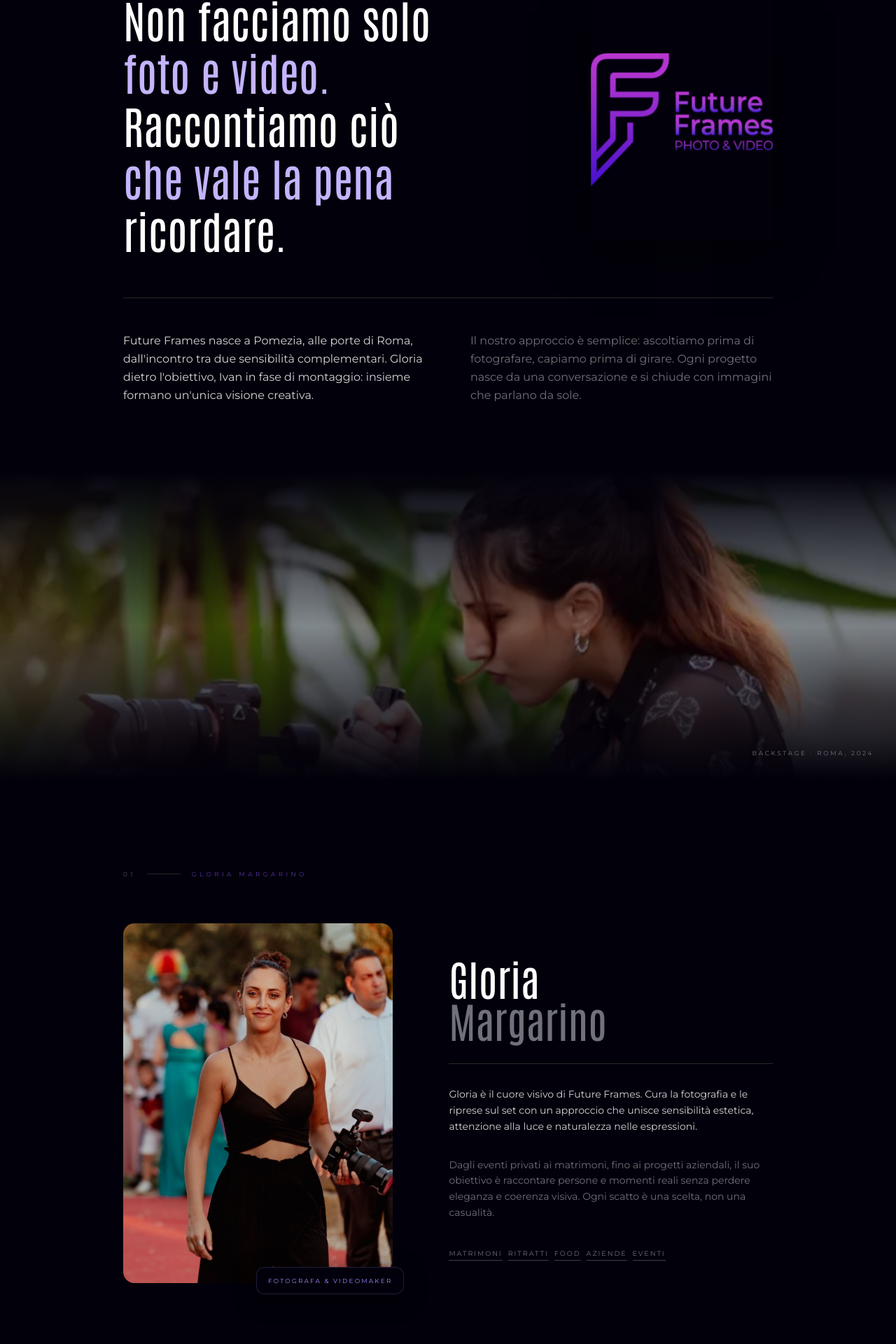
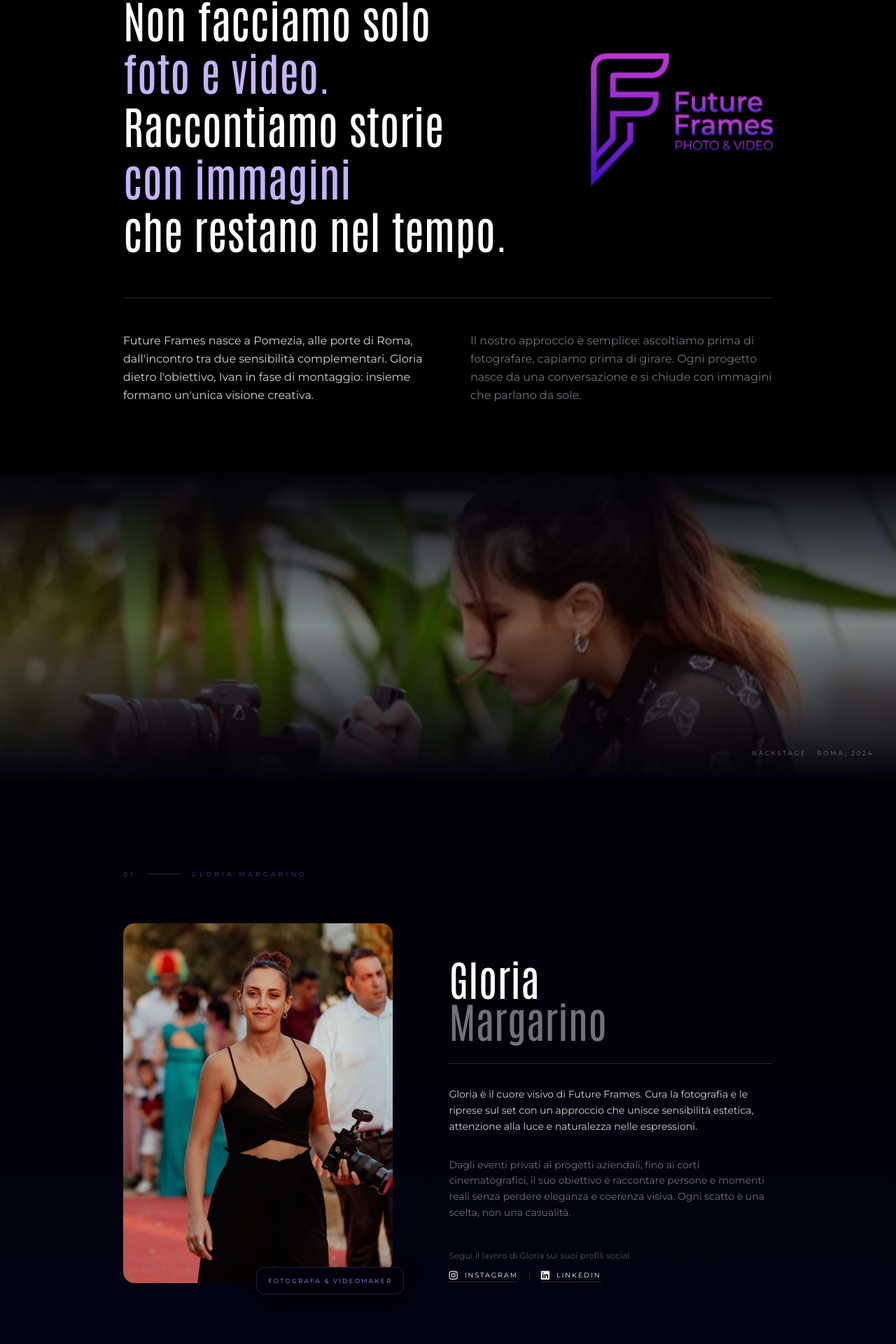
Before and after one commit to alelodato/future-frames-next, a Next.js app: page /about in a window 1280 px wide. Shown: the part 204-2124 px from the top of the page at 70% size. Built offline with nearby package versions, Linux system fonts and the light colour scheme.

Commit message:
migliorato pagina about

```diff
--- a/src/app/about/page.jsx
+++ b/src/app/about/page.jsx
@@ -9,11 +9,11 @@ gsap.registerPlugin(ScrollTrigger);
 
 // ─── DATA ─────────────────────────────────────────────────────
 const reviews = [
-  { name: "Marco & Alessia R.", role: "Servizio matrimonio · Roma", stars: 5, text: "Professionalità e creatività fuori dal comune. Gloria e Ivan hanno saputo catturare ogni momento con una sensibilità rara. Il video finale ci ha lasciati senza parole." },
-  { name: "Chiara M.", role: "Shooting food · Ostia", stars: 5, text: "Ho scelto Future Frames per il lancio del mio ristorante e non potevo fare scelta migliore. Le foto parlano da sole — eleganti, appetitose, perfette per i social." },
-  { name: "Davide F.", role: "Evento aziendale · Roma", stars: 5, text: "Puntuali, discreti e incredibilmente professionali. Hanno fotografato il nostro evento aziendale senza mai essere invasivi, consegnando un lavoro impeccabile." },
-  { name: "Sofia & Andrea B.", role: "Battesimo · Pomezia", stars: 5, text: "Ci hanno regalato ricordi che non avremmo mai saputo immaginare così belli. Ogni foto racconta un'emozione vera. Consigliati a occhi chiusi." },
-  { name: "Roberto C.", role: "Video corporate · Latina", stars: 5, text: "Avevo già lavorato con altre agenzie ma il livello di Future Frames è un altro. Ascolto, cura e un risultato che ha superato ogni aspettativa." },
+  { name: "Reforma Pilates", role: "Contenuti Social", stars: 5, text: "Future Frames è un'assicurazione! Crea contenuti per la nostra pagina da quando abbiamo aperto, ci consegna i lavori sempre con grande puntualità, sono sempre disponibili per ogni nostra esigenza! Che dire..non sapremmo come fare senza!" },
+  { name: "Alex C.", role: "Videoclip Musicali · Roma", stars: 5, text: "Professionisti precisi, efficienti e disponibili: ho realizzato alcuni videoclip musicali e mi sono trovato benissimo! Sempre pronti a curare il dettaglio! Super consigliati!" },
+  { name: "Sharon", role: "Shooting · Roma", stars: 5, text: "Gloria è stata la fotografa del mio shooting e mi sono trovata benissimo. Professionale, disponibile e capace di metterti subito a tuo agio. Scatti stupendi e risultato finale oltre le aspettative. Consigliatissima! 📸✨" },
+  { name: "Marco I.", role: "Collaboratore · Pomezia", stars: 5, text: "Da collaboratore non posso che garantirvi l’estrema professionalità di Future Frames. Servizi per aziende, marketing, personal branding, cerimonie, eventi ecc…la capacità di ascolto e interpretazione delle vostre idee verra sviluppata nella maniera migliore grazie alla professionalità e visione di Gloria. Gentilezza, precisione, innovazione combinati con il suo know how saranno la vostra garanzia per un risultato perfetto! Fiducia massima e per questo super consigliati!" },
+  { name: "Graziano Flavio T.", role: "Servizio Video · Pomezia", stars: 5, text: "Grandi professionisti. Ho avuto il piacere di collaborare e conoscere Gloria per la realizzazione di contenuti video per un club, devo dire l'esperienza è stata molto positiva. Ha dimostrato grande professionalità in ogni fase del lavoro dall’organizzazione alle riprese." },
 ];
 
 const values = [
@@ -132,7 +132,7 @@ function ReviewsSlideshow() {
 // ─── PAGE ─────────────────────────────────────────────────────
 export default function About() {
   return (
-    <div className="bg-[#02010b] text-white min-h-screen">
+    <div className="bg-gradient-to-b from-black via-[#0a0b33ad] to-black text-white min-h-screen">
 
       {/* ── APERTURA EDITORIALE ── */}
       <section className="pt-32 pb-0 px-6 md:px-12 max-w-5xl mx-auto">
@@ -150,9 +150,9 @@ export default function About() {
             {[
               "Non facciamo solo",
               "foto e video.",
-              "Raccontiamo ciò",
-              "che vale la pena",
-              "ricordare.",
+              "Raccontiamo storie",
+              "con immagini",
+              "che restano nel tempo.",
             ].map((line, i) => (
               <FadeReveal key={i} delay={i * 0.08}>
                 <p
@@ -179,9 +179,9 @@ export default function About() {
           {[
             "Non facciamo solo",
             "foto e video.",
-            "Raccontiamo ciò",
-            "che vale la pena",
-            "ricordare.",
+            "Raccontiamo storie",
+            "con immagini",
+            "che restano nel tempo.",
           ].map((line, i) => (
             <FadeReveal key={i} delay={i * 0.08}>
               <p
@@ -279,17 +279,28 @@ export default function About() {
 
             <FadeReveal delay={0.2}>
               <p className="font-montserrat text-sm leading-relaxed text-zinc-500">
-                Dagli eventi privati ai matrimoni, fino ai progetti aziendali, il suo obiettivo è raccontare persone e momenti reali senza perdere eleganza e coerenza visiva. Ogni scatto è una scelta, non una casualità.
+                Dagli eventi privati ai progetti aziendali, fino ai corti cinematografici, il suo obiettivo è raccontare persone e momenti reali senza perdere eleganza e coerenza visiva. Ogni scatto è una scelta, non una casualità.
               </p>
             </FadeReveal>
 
-            <FadeReveal delay={0.25}>
-              <div className="flex flex-wrap gap-2 pt-2">
-                {["Matrimoni", "Ritratti", "Food", "Aziende", "Eventi"].map((tag) => (
-                  <span key={tag} className="font-montserrat text-[0.6rem] uppercase tracking-[0.2em] text-zinc-500 border-b border-zinc-700 pb-0.5">
-                    {tag}
-                  </span>
-                ))}
+            <FadeReveal delay={0.3}>
+              <div className="space-y-3 pt-2">
+                <p className="font-montserrat text-xs leading-relaxed text-zinc-600">
+                  Segui il lavoro di Gloria sui suoi profili social.
+                </p>
+                <div className="flex items-center gap-4">
+                  <a href="https://www.instagram.com/gloria.margarino" target="_blank" rel="noopener noreferrer"
+                    className="flex items-center gap-2 font-montserrat text-[0.6rem] uppercase tracking-[0.2em] text-zinc-500 hover:text-violet-300 transition border-b border-zinc-800 hover:border-violet-400/40 pb-0.5">
+                    <i className="fa-brands fa-instagram text-sm" />
+                    Instagram
+                  </a>
+                  <div className="h-3 w-px bg-zinc-800" />
+                  <a href="https://www.linkedin.com/in/gloria-margarino" target="_blank" rel="noopener noreferrer"
+                    className="flex items-center gap-2 font-montserrat text-[0.6rem] uppercase tracking-[0.2em] text-zinc-500 hover:text-violet-300 transition border-b border-zinc-800 hover:border-violet-400/40 pb-0.5">
+                    <i className="fa-brands fa-linkedin text-sm" />
+                    LinkedIn
+                  </a>
+                </div>
               </div>
             </FadeReveal>
           </div>
@@ -298,7 +309,7 @@ export default function About() {
 
       {/* ── SEPARATORE CITAZIONE ── */}
       <FadeReveal>
-        <div className="border-t border-b border-zinc-800/60 py-16 px-6 md:px-12">
+        <div className="bg-[#02010b] border-t border-b border-zinc-800/60 py-16 px-6 md:px-12">
           <div className="max-w-3xl mx-auto text-center space-y-4">
             <p className="font-antonio text-2xl md:text-3xl lg:text-4xl text-zinc-300 leading-snug italic">
               "Ogni frame è una scelta. Noi scegliamo con cura."
@@ -340,7 +351,7 @@ export default function About() {
 
             <FadeReveal delay={0.2}>
               <p className="font-montserrat text-sm leading-relaxed text-zinc-500">
-                Dai social content ai video corporate, fino agli spot più cinematografici, lavora perché ogni frame abbia un ruolo preciso e un impatto chiaro. Il montaggio non è tecnica — è scrittura.
+                Dai social content ai video corporate, fino agli spot più cinematografici, lavora perché ogni frame abbia un ruolo preciso e un impatto chiaro. Il montaggio non è tecnica, è scrittura.
               </p>
             </FadeReveal>
 
@@ -371,11 +382,11 @@ export default function About() {
       </section>
 
       {/* ── VALORI ── */}
-      <section className="py-24 border-t border-zinc-800/60">
+      <section className="py-24">
         <div className="px-6 md:px-12 max-w-5xl mx-auto space-y-16">
 
           <FadeReveal className="flex items-center gap-4">
-            <span className="font-montserrat text-[0.55rem] uppercase tracking-[0.5em] text-zinc-600">Il nostro approccio</span>
+            <span className="font-montserrat text-[0.55rem] uppercase tracking-[0.5em] text-zinc-600">I nostri valori</span>
             <div className="h-px flex-1 bg-zinc-800" />
           </FadeReveal>
 
@@ -406,15 +417,6 @@ export default function About() {
           {/* Video placeholder */}
           <FadeReveal>
             <div className="relative overflow-hidden rounded-2xl bg-zinc-900/50 border border-zinc-800 aspect-video flex items-center justify-center group cursor-pointer">
-              {/*
-                Quando hai il video reale sostituisci con:
-                <iframe
-                  src="https://player.vimeo.com/video/ID_VIDEO?title=0&byline=0&portrait=0"
-                  className="absolute inset-0 w-full h-full"
-                  allow="autoplay; fullscreen"
-                  allowFullScreen
-                />
-              */}
               <div className="absolute inset-0 bg-gradient-to-br from-violet-900/10 to-transparent" />
               <div className="relative z-10 flex flex-col items-center gap-4 text-center px-8">
                 <div className="flex h-16 w-16 items-center justify-center rounded-full border border-violet-400/30 bg-violet-900/30 backdrop-blur-sm transition group-hover:bg-violet-600/50 group-hover:border-violet-400/60 group-hover:shadow-[0_0_40px_rgba(139,92,246,0.4)]">
@@ -422,7 +424,6 @@ export default function About() {
                 </div>
                 <div>
                   <p className="font-antonio text-base text-white">Video recensione</p>
-                  <p className="font-montserrat text-[0.6rem] uppercase tracking-[0.25em] text-zinc-500 mt-1">Disponibile prossimamente</p>
                 </div>
               </div>
               {/* Corner label */}
@@ -461,11 +462,11 @@ export default function About() {
       </section>
 
       {/* ── DOVE LAVORIAMO ── */}
-      <section className="py-24 border-t border-zinc-800/60">
+      <section className="py-24">
         <div className="px-6 md:px-12 max-w-5xl mx-auto space-y-12">
 
           <FadeReveal className="flex items-center gap-4">
-            <span className="font-montserrat text-[0.55rem] uppercase tracking-[0.5em] text-zinc-600">Dove siamo</span>
+            <span className="font-montserrat text-[0.55rem] uppercase tracking-[0.5em] text-violet-500/60">Dove siamo</span>
             <div className="h-px flex-1 bg-zinc-800" />
           </FadeReveal>
 
@@ -473,20 +474,20 @@ export default function About() {
             <FadeReveal className="space-y-6">
               <h3 className="font-antonio text-3xl md:text-4xl text-white leading-tight">
                 Con base a Pomezia,
-                <span className="block text-zinc-500">alle porte di Roma.</span>
+                <span className="block text-violet-300">alle porte di Roma.</span>
               </h3>
-              <p className="font-montserrat text-sm leading-relaxed text-zinc-400">
+              <p className="font-montserrat text-sm leading-relaxed text-zinc-300">
                 Operiamo principalmente nell&apos;area metropolitana di Roma. Per progetti strutturati valutiamo trasferte in altre città italiane.
               </p>
               <div className="space-y-3 pt-2">
                 {[
-                  { icon: "fa-solid fa-location-dot", text: "Pomezia, Roma — Lazio" },
+                  { icon: "fa-solid fa-location-dot", text: "Pomezia (RM)" },
                   { icon: "fa-solid fa-map", text: "Provincia di Roma e dintorni" },
                   { icon: "fa-solid fa-car", text: "Trasferte su accordo" },
                 ].map((item) => (
                   <div key={item.text} className="flex items-center gap-3">
-                    <i className={`${item.icon} text-zinc-600 text-xs w-4`} />
-                    <span className="font-montserrat text-xs text-zinc-400">{item.text}</span>
+                    <i className={`${item.icon} text-violet-400/50 text-xs w-4`} />
+                    <span className="font-montserrat text-xs text-zinc-300">{item.text}</span>
                   </div>
                 ))}
               </div>
@@ -497,9 +498,9 @@ export default function About() {
             </FadeReveal>
 
             <FadeReveal delay={0.1}>
-              <div className="overflow-hidden rounded-2xl border border-zinc-800 min-h-[300px]">
+              <div className="overflow-hidden rounded-2xl border border-violet-500/15 min-h-[300px] shadow-[0_12px_40px_rgba(0,0,0,0.5)]">
                 <iframe title="Mappa Pomezia" loading="lazy" referrerPolicy="no-referrer-when-downgrade"
-                  className="h-full w-full min-h-[300px] border-0 grayscale contrast-110 opacity-60 transition duration-500 hover:grayscale-0 hover:opacity-90"
+                  className="h-full w-full min-h-[300px] border-0 grayscale contrast-110 opacity-60 transition duration-500 hover:grayscale-0 hover:opacity-100"
                   src="https://www.google.com/maps/embed?pb=!1m18!1m12!1m3!1d7469.59805370534!2d12.494142676655008!3d41.669457171703194!2m3!1f0!2f0!3f0!3m2!1i1024!2i768!4f13.1!3m3!1m2!1s0x132599a4cfbcba4b%3A0xdee4c5c2d3b0f27b!2s00071%20Pomezia%20RM!5e0!3m2!1sit!2sit!4v1733589000000!5m2!1sit!2si" />
               </div>
             </FadeReveal>
@@ -510,19 +511,19 @@ export default function About() {
       {/* ── CTA FINALE ── */}
       <section className="relative py-32 overflow-hidden">
         <img src="/images/NeonWall.webp" alt=""
-          className="absolute inset-0 w-full h-full object-cover opacity-30" />
-        <div className="absolute inset-0 bg-gradient-to-b from-[#02010b] via-transparent to-[#02010b]" />
-        <div className="absolute inset-0 bg-gradient-to-r from-[#02010b]/60 via-transparent to-[#02010b]/60" />
-        <div className="pointer-events-none absolute inset-0"
-          style={{ background: "radial-gradient(ellipse at center, rgba(139,92,246,0.15) 0%, transparent 65%)" }} />
+          className="absolute inset-0 w-full h-full object-cover opacity-90" />
+        {/* Solo un fade in alto per entrare dal nero */}
+        <div className="absolute inset-x-0 top-0 h-32 bg-gradient-to-b from-black to-transparent" />
+        {/* Overlay scuro leggero solo per leggibilità del testo */}
+        <div className="absolute inset-0 bg-black/40" />
 
         <FadeReveal className="relative z-10 text-center px-6 space-y-6">
-          <p className="font-montserrat text-[0.6rem] uppercase tracking-[0.5em] text-zinc-500">Iniziamo</p>
+          <p className="font-montserrat text-[0.6rem] uppercase tracking-[0.5em] text-zinc-400">Iniziamo</p>
           <h2 className="font-antonio text-4xl md:text-6xl text-white leading-tight">
             Hai un progetto<br />
             <span className="text-violet-300">in mente?</span>
           </h2>
-          <p className="font-montserrat text-sm text-zinc-400 max-w-sm mx-auto">
+          <p className="font-montserrat text-sm text-zinc-300 max-w-sm mx-auto">
             Raccontacelo. Ogni collaborazione nasce da una conversazione.
           </p>
           <Link href="/contact"
```
Also changed, not shown: src/components/Intro.jsx (+3 -4 lines).
